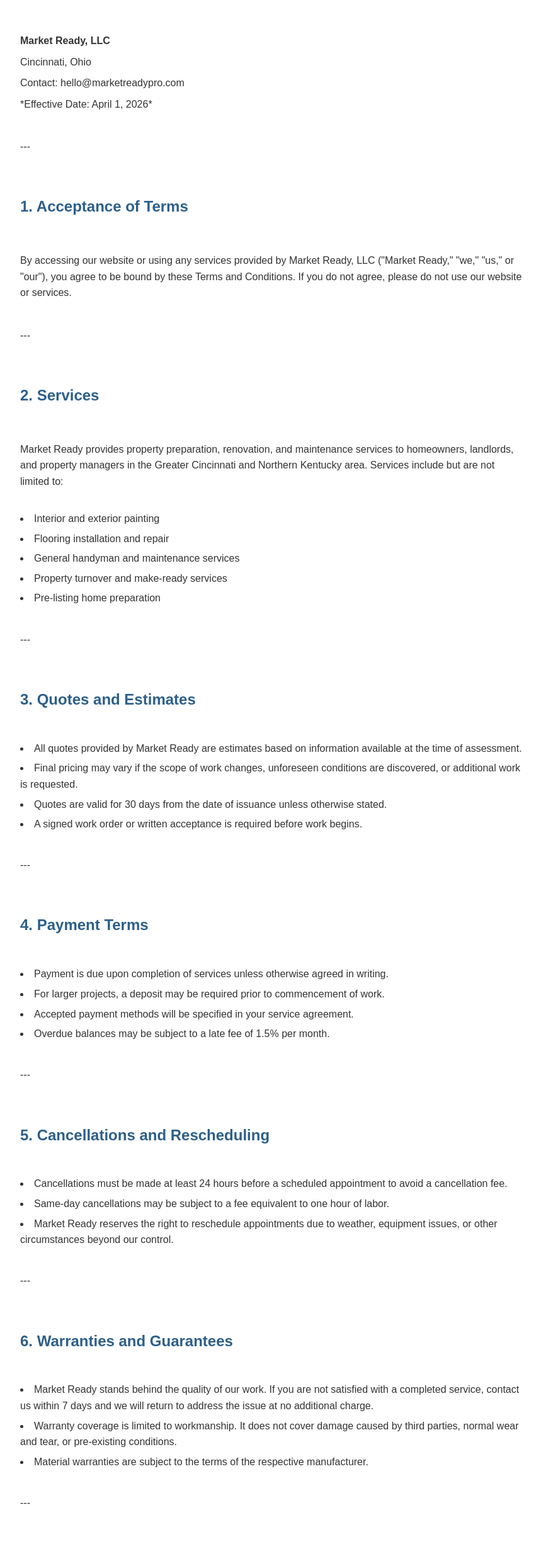
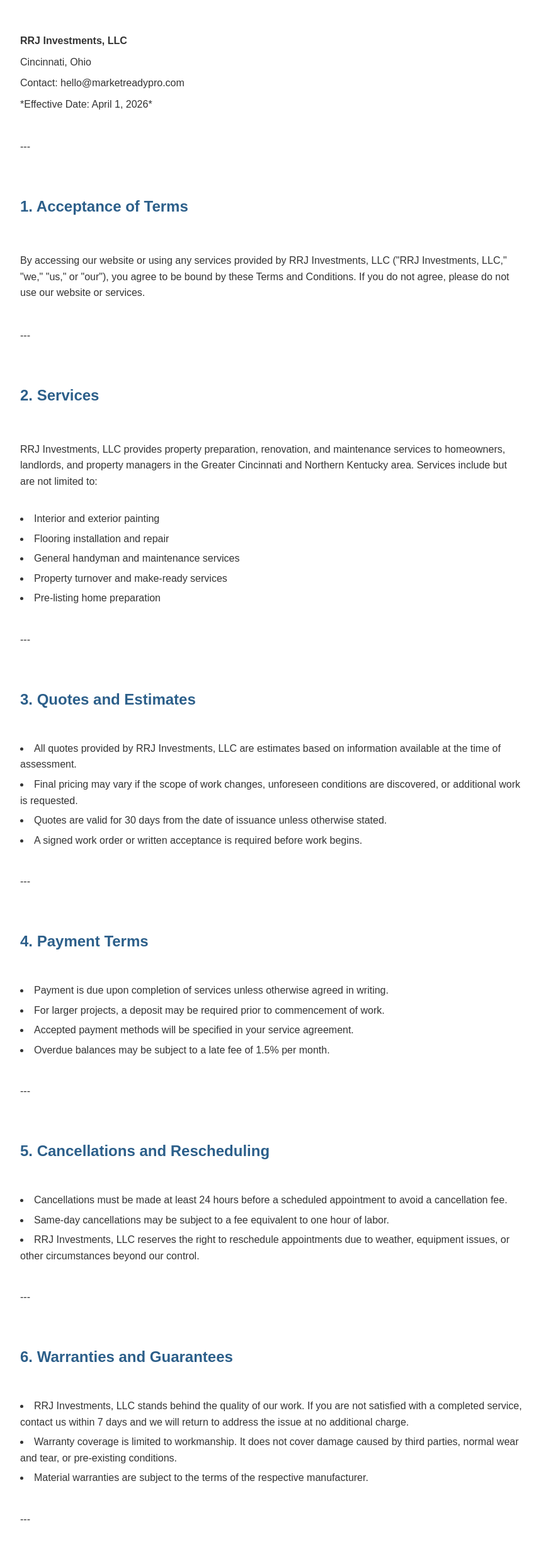
Before and after one commit to Market-Ready-Robert/market-ready-privacy, a plain HTML site: page terms.html in a window 1280 px wide. Shown: the part 94-2554 px from the top of the page at 63% size, without its empty margins (208-1067 px from the left). Drawn offline with Linux system fonts and the light colour scheme.

Commit message:
Update business name to RRJ Investments, LLC

```diff
--- a/terms.html
+++ b/terms.html
@@ -3,7 +3,7 @@
 <head>
 <meta charset="UTF-8">
 <meta name="viewport" content="width=device-width, initial-scale=1.0">
-<title>Terms and Conditions — Market Ready, LLC</title>
+<title>Terms and Conditions — RRJ Investments, LLC</title>
 <style>
   body { font-family: Arial, sans-serif; max-width: 800px; margin: 40px auto; padding: 0 20px; color: #333; line-height: 1.6; }
   h1 { color: #1a1a1a; } h2 { color: #2c5f8a; margin-top: 30px; }
@@ -13,7 +13,7 @@
 <body>
 <h1>Terms and Conditions</h1>
 <br>
-<p><strong>Market Ready, LLC</strong></p>
+<p><strong>RRJ Investments, LLC</strong></p>
 <p>Cincinnati, Ohio</p>
 <p>Contact: hello@marketreadypro.com</p>
 <p>*Effective Date: April 1, 2026*</p>
@@ -22,13 +22,13 @@
 <br>
 <h2>1. Acceptance of Terms</h2>
 <br>
-<p>By accessing our website or using any services provided by Market Ready, LLC ("Market Ready," "we," "us," or "our"), you agree to be bound by these Terms and Conditions. If you do not agree, please do not use our website or services.</p>
+<p>By accessing our website or using any services provided by RRJ Investments, LLC ("RRJ Investments, LLC," "we," "us," or "our"), you agree to be bound by these Terms and Conditions. If you do not agree, please do not use our website or services.</p>
 <br>
 <p>---</p>
 <br>
 <h2>2. Services</h2>
 <br>
-<p>Market Ready provides property preparation, renovation, and maintenance services to homeowners, landlords, and property managers in the Greater Cincinnati and Northern Kentucky area. Services include but are not limited to:</p>
+<p>RRJ Investments, LLC provides property preparation, renovation, and maintenance services to homeowners, landlords, and property managers in the Greater Cincinnati and Northern Kentucky area. Services include but are not limited to:</p>
 <br>
 <li>Interior and exterior painting</li>
 <li>Flooring installation and repair</li>
@@ -40,7 +40,7 @@
 <br>
 <h2>3. Quotes and Estimates</h2>
 <br>
-<li>All quotes provided by Market Ready are estimates based on information available at the time of assessment.</li>
+<li>All quotes provided by RRJ Investments, LLC are estimates based on information available at the time of assessment.</li>
 <li>Final pricing may vary if the scope of work changes, unforeseen conditions are discovered, or additional work is requested.</li>
 <li>Quotes are valid for 30 days from the date of issuance unless otherwise stated.</li>
 <li>A signed work order or written acceptance is required before work begins.</li>
@@ -60,13 +60,13 @@
 <br>
 <li>Cancellations must be made at least 24 hours before a scheduled appointment to avoid a cancellation fee.</li>
 <li>Same-day cancellations may be subject to a fee equivalent to one hour of labor.</li>
-<li>Market Ready reserves the right to reschedule appointments due to weather, equipment issues, or other circumstances beyond our control.</li>
+<li>RRJ Investments, LLC reserves the right to reschedule appointments due to weather, equipment issues, or other circumstances beyond our control.</li>
 <br>
 <p>---</p>
 <br>
 <h2>6. Warranties and Guarantees</h2>
 <br>
-<li>Market Ready stands behind the quality of our work. If you are not satisfied with a completed service, contact us within 7 days and we will return to address the issue at no additional charge.</li>
+<li>RRJ Investments, LLC stands behind the quality of our work. If you are not satisfied with a completed service, contact us within 7 days and we will return to address the issue at no additional charge.</li>
 <li>Warranty coverage is limited to workmanship. It does not cover damage caused by third parties, normal wear and tear, or pre-existing conditions.</li>
 <li>Material warranties are subject to the terms of the respective manufacturer.</li>
 <br>
@@ -74,9 +74,9 @@
 <br>
 <h2>7. Property Access and Safety</h2>
 <br>
-<li>You agree to provide Market Ready and its contractors with safe and reasonable access to the property on the scheduled service date.</li>
+<li>You agree to provide RRJ Investments, LLC and its contractors with safe and reasonable access to the property on the scheduled service date.</li>
 <li>You represent that you have the legal authority to authorize work on the property.</li>
-<li>Market Ready is not responsible for pre-existing damage, structural deficiencies, or hazardous conditions not disclosed prior to the start of work.</li>
+<li>RRJ Investments, LLC is not responsible for pre-existing damage, structural deficiencies, or hazardous conditions not disclosed prior to the start of work.</li>
 <br>
 <p>---</p>
 <br>
@@ -84,13 +84,13 @@
 <br>
 <li>Market Ready's liability for any claim arising from our services is limited to the amount paid for the specific service in question.</li>
 <li>We are not liable for indirect, incidental, special, or consequential damages.</li>
-<li>Market Ready carries general liability insurance. Proof of insurance is available upon request.</li>
+<li>RRJ Investments, LLC carries general liability insurance. Proof of insurance is available upon request.</li>
 <br>
 <p>---</p>
 <br>
 <h2>9. Intellectual Property</h2>
 <br>
-<p>All content on our website — including text, images, logos, and graphics — is the property of Market Ready, LLC and may not be reproduced, distributed, or used without our express written permission.</p>
+<p>All content on our website — including text, images, logos, and graphics — is the property of RRJ Investments, LLC and may not be reproduced, distributed, or used without our express written permission.</p>
 <br>
 <p>---</p>
 <br>
@@ -126,13 +126,13 @@
 <br>
 <p>If you have any questions about these Terms and Conditions, please contact:</p>
 <br>
-<p><strong>Market Ready, LLC</strong></p>
+<p><strong>RRJ Investments, LLC</strong></p>
 <p>Cincinnati, Ohio</p>
 <p>Email: hello@marketreadypro.com</p>
 <br>
 <p>---</p>
 <br>
-<p>*This document was prepared for informational purposes. Market Ready recommends consulting with a licensed attorney to ensure full compliance with applicable state and federal laws.*</p>
+<p>*This document was prepared for informational purposes. RRJ Investments, LLC recommends consulting with a licensed attorney to ensure full compliance with applicable state and federal laws.*</p>
 <br>
 </body>
 </html>
```
Also changed, not shown: index.html (+6 -6 lines).
